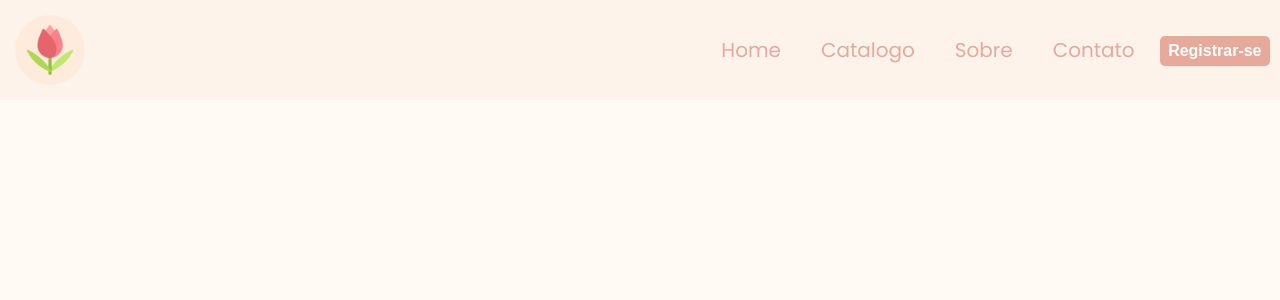
After one commit to Maurin17/Floricultura, a PHP site: page /registro.html in a window 1280 px wide. The commit adds this page. Shown: the top 300 px of the page. Run offline with PHP 8.4, Linux system fonts and the light colour scheme.

Commit message:
contato e botao registrar

```diff
--- a/catalogo.html
+++ b/catalogo.html
@@ -18,6 +18,7 @@
                 <li><a href="catalogo.html">Catalogo</a></li>
                 <li><a href="quemsomos.html">Sobre</a></li>
                 <li><a href="contato.html">Contato</a></li>
+                <a href="registro.html"><button>Registrar-se</button></a>
             </ul>
         </nav>
     </header>
--- a/css/style.css
+++ b/css/style.css
@@ -285,3 +285,22 @@ main .texto2 em {
     width: 100px;
     height: 100px;
 }
+
+/* contato */
+
+header button {
+    background-color: var(--text-color1);
+    height: 30px;
+    border: none;
+    padding: 6px;
+    margin-left: 5px;
+    border-radius: 5px;
+    width: 100%;
+    color: #FFF;
+    font-size: 1rem;
+    font-weight: bold;
+}
+
+header button:hover {
+    cursor: pointer;
+}
--- a/index.html
+++ b/index.html
@@ -18,6 +18,7 @@
                 <li><a href="catalogo.html">Catalogo</a></li>
                 <li><a href="quemsomos.html">Sobre</a></li>
                 <li><a href="contato.html">Contato</a></li>
+                <a href="registro.html"><button>Registrar-se</button></a>
             </ul>
         </nav>
     </header>
--- a/quemsomos.html
+++ b/quemsomos.html
@@ -18,6 +18,7 @@
                 <li><a href="catalogo.html">Catalogo</a></li>
                 <li><a href="quemsomos.html">Sobre</a></li>
                 <li><a href="contato.html">Contato</a></li>
+                <a href="registro.html"><button>Registrar-se</button></a>
             </ul>
         </nav>
     </header>
--- /dev/null
+++ b/registro.html
@@ -0,0 +1,30 @@
+<!DOCTYPE html>
+<html>
+
+<head>
+    <meta charset="UTF-8">
+    <meta name="viewport" content="width=device-width, initial-scale=1.0">
+    <title>Floricultura</title>
+
+    <link rel="stylesheet" href="css/style.css" type="text/css">
+</head>
+
+<body>
+    <header>
+        <a id="logo" href="index.html"><img src="img/tulipa.png" alt="tulipa"></a>
+        <nav>
+            <ul class="MenuLista">
+                <li><a href="index.html">Home</a></li>
+                <li><a href="catalogo.html">Catalogo</a></li>
+                <li><a href="quemsomos.html">Sobre</a></li>
+                <li><a href="contato.html">Contato</a></li>
+                <a href="registro.html"><button>Registrar-se</button></a>
+            </ul>
+        </nav>
+    </header>
+
+    <main>
+    </main>
+</body>
+
+</html>
```
Also changed, not shown: contato.html (+19 -0 lines).
